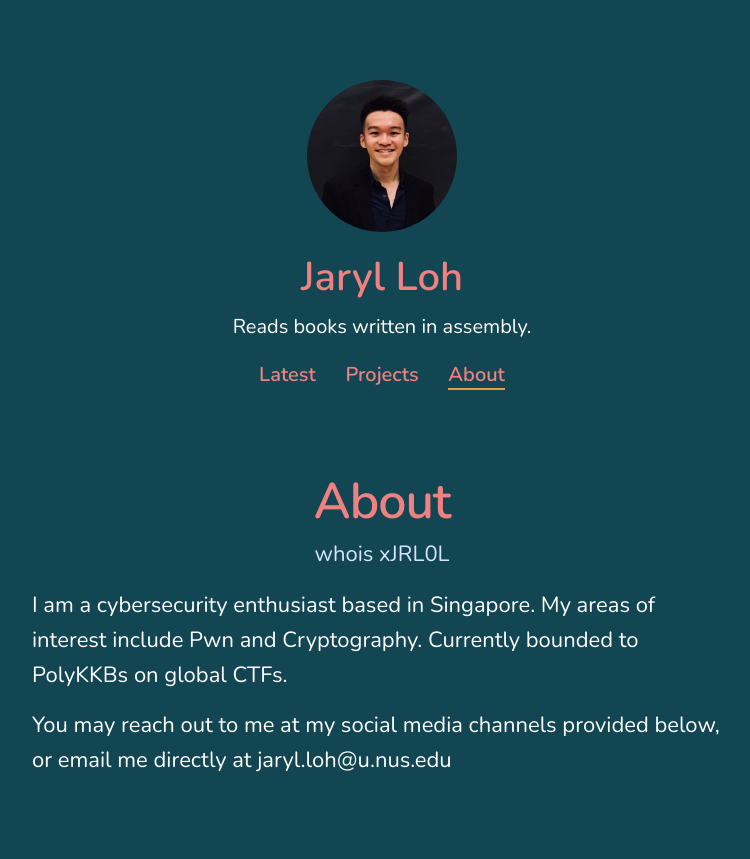
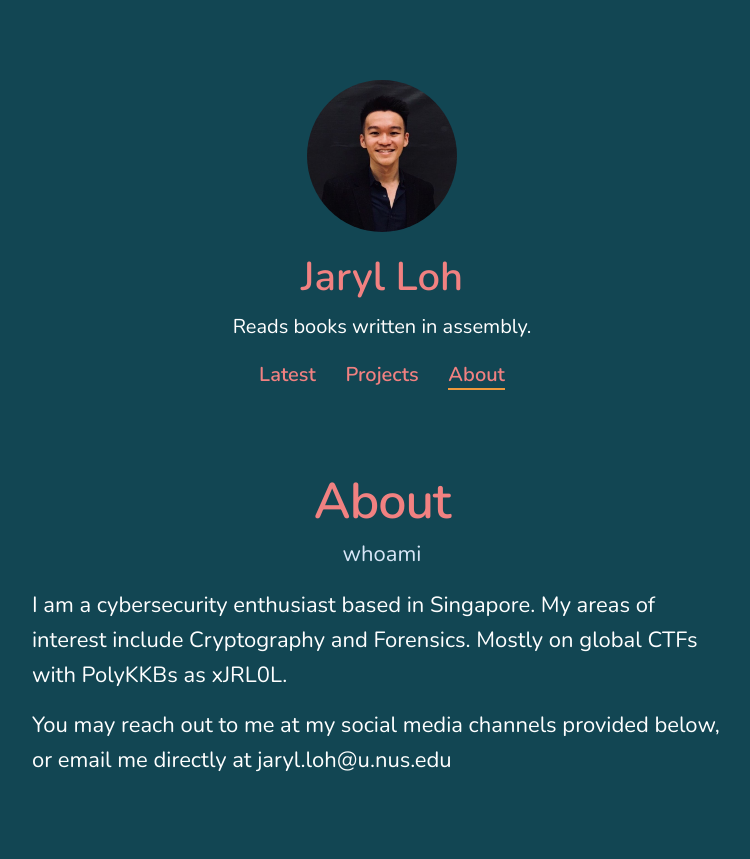
Before and after one commit to jxrrelo/jxrrelo.github.io, a Jekyll site: the page built from _pages/about.md, in a window 1280 px wide. Shown: the top 859 px of the page, without its empty margins (258-1008 px from the left). Built offline with Jekyll 4.4.1, drawn with Linux system fonts in a browser that asks for light colours; nearby versions of some CDN libraries; grey boxes are pictures that could not be loaded.

Commit message:
Update profile details

```diff
--- a/_pages/about.md
+++ b/_pages/about.md
@@ -1,9 +1,9 @@
 ---
 title: About
 description: whoami
-subtitle: whois xJRL0L
+subtitle: whoami
 featured_image: /images/profile.jpeg
 ---
-I am a cybersecurity enthusiast based in Singapore. My areas of interest include Pwn and Cryptography. Currently bounded to PolyKKBs on global CTFs.
+I am a cybersecurity enthusiast based in Singapore. My areas of interest include Cryptography and Forensics. Mostly on global CTFs with PolyKKBs as xJRL0L.
 
 You may reach out to me at my social media channels provided below, or email me directly at jaryl.loh@u.nus.edu
```
